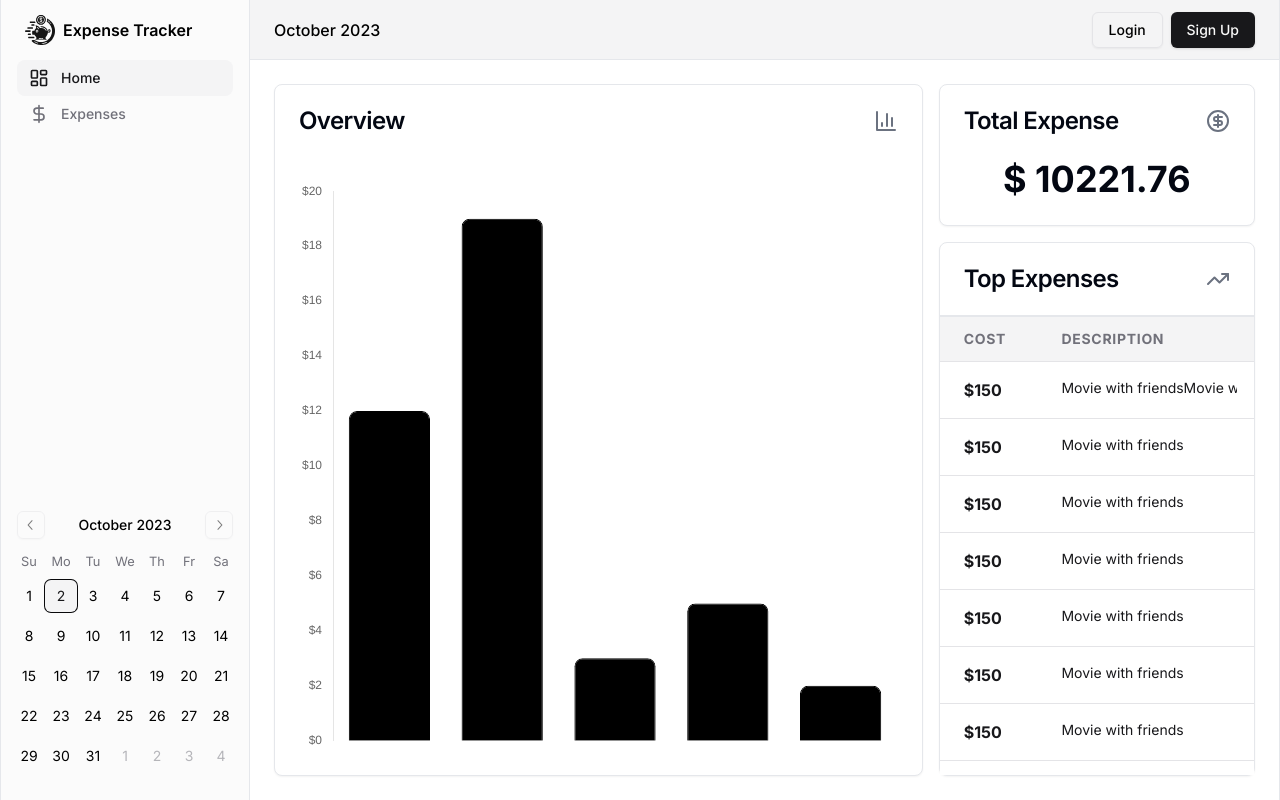
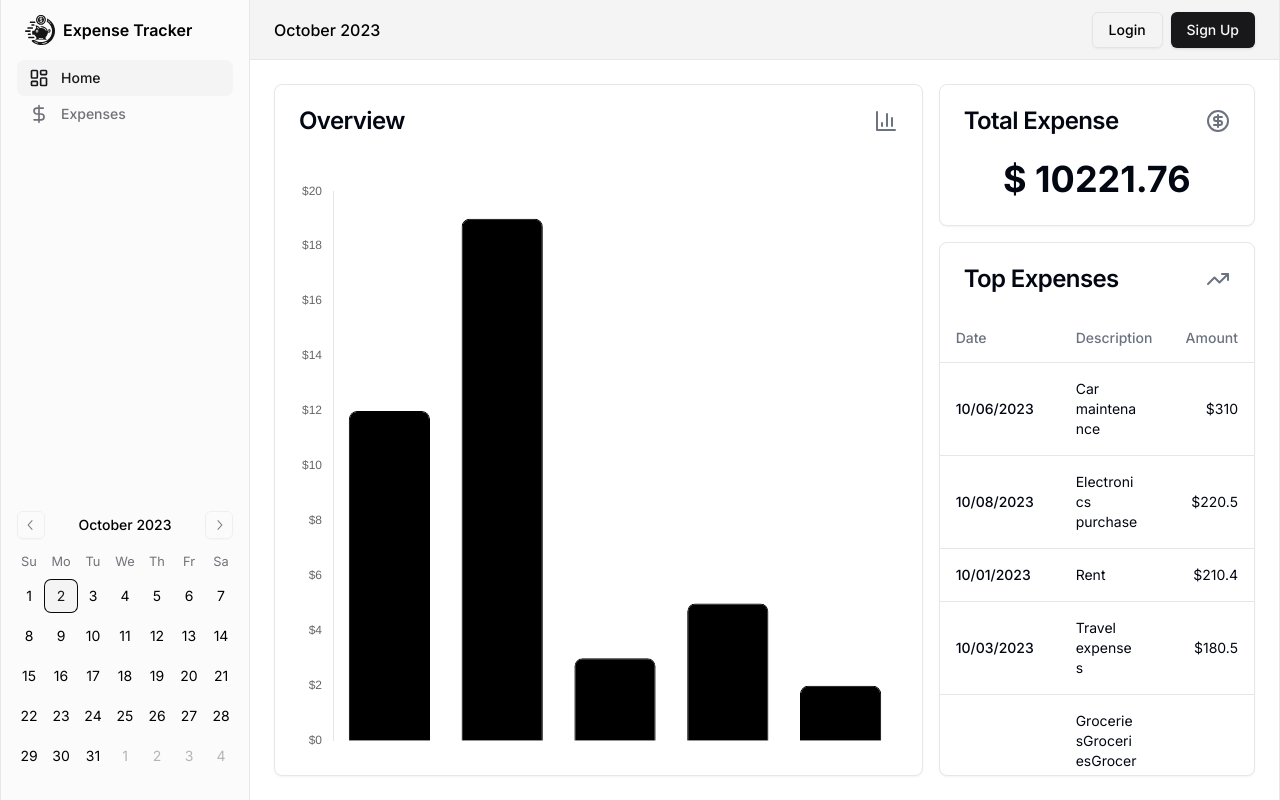
Before and after one commit to Bokdol11859/Expense-Tracker-Client, a Next.js app: page / in a window 1280 px wide. Built offline with nearby package versions, Linux system fonts and the light colour scheme.

Commit message:
[Feat] Change Home Top Expenses table

```diff
--- a/src/app/expenses/components/Expense.tsx
+++ b/src/app/expenses/components/Expense.tsx
@@ -72,7 +72,7 @@ export function Expense({ expenses }: { expenses: ExpenseType[] }) {
   }, [expenses, updateDialog]);
 
   return (
-    <main className="flex flex-1 flex-col gap-4 p-4 px-0 md:gap-6 md:p-6 overflow-y-auto">
+    <main className="flex flex-1 flex-col gap-4 p-4 px-0 md:gap-6 md:p-6 overflow-y-auto w-full">
       <Dialog>
         <ExpenseHeader
           onCreateButtonClick={setDialogStateToCreate}
--- a/src/app/expenses/components/ExpenseTable.tsx
+++ b/src/app/expenses/components/ExpenseTable.tsx
@@ -29,12 +29,12 @@ export const ExpenseTable = React.memo(
     onRowClick: (selectedExpenseId: string) => void;
   }) => {
     return (
-      <Table>
+      <Table className=" table-fixed">
         <TableHeader>
           <TableRow>
-            <TableHead className="w-[150px]">Date</TableHead>
+            <TableHead className="w-[120px] md:w-[160px]">Date</TableHead>
             <TableHead>Description</TableHead>
-            <TableHead className="text-right">Amount</TableHead>
+            <TableHead className="w-[100px] text-right">Amount</TableHead>
           </TableRow>
         </TableHeader>
         <TableBody>
@@ -49,7 +49,9 @@ export const ExpenseTable = React.memo(
                 <TableCell className="font-medium">
                   {formatDate(new Date(expense.date))}
                 </TableCell>
-                <TableCell>{expense.description}</TableCell>
+                <TableCell className="break-words	">
+                  {expense.description}
+                </TableCell>
                 <TableCell className="text-right">${expense.amount}</TableCell>
               </TableRow>
             </DialogTrigger>
--- a/src/common/components/Home/TopExpense.tsx
+++ b/src/common/components/Home/TopExpense.tsx
@@ -1,64 +1,46 @@
 import React from "react";
 import { Card, CardContent, CardHeader, CardTitle } from "../ui/card";
 import { CircleDollarIcon, TrendingUpIcon } from "@/common/icons";
+import { ExpenseTable } from "@/app/expenses/components/ExpenseTable";
+import expenses_ from "@/expense.json";
+import { Expense } from "@/app/expenses/page";
 
-const dummyData: { cost: number; description: string }[] = [
-  {
-    cost: 150,
-    description:
-      "Movie with friendsMovie with friendsMovie with friendsMovie with friendsMovie with friendsMovie with friendsMovie with friends",
-  },
-  {
-    cost: 150,
-    description: "Movie with friends",
-  },
-  {
-    cost: 150,
-    description: "Movie with friends",
-  },
-  {
-    cost: 150,
-    description: "Movie with friends",
-  },
-  {
-    cost: 150,
-    description: "Movie with friends",
-  },
-  {
-    cost: 150,
-    description: "Movie with friends",
-  },
-  {
-    cost: 150,
-    description: "Movie with friends",
-  },
-  {
-    cost: 150,
-    description: "Movie with friends",
-  },
-  {
-    cost: 150,
-    description: "Movie with friends",
-  },
-  {
-    cost: 150,
-    description: "Movie with friends",
-  },
-  {
-    cost: 150,
-    description: "Movie with friends",
-  },
-  {
-    cost: 150,
-    description: "Movie with friends",
-  },
-  {
-    cost: 150,
-    description: "Movie with friends",
-  },
-];
+import {
+  Table,
+  TableBody,
+  TableCell,
+  TableHead,
+  TableHeader,
+  TableRow,
+} from "../ui/table";
+
+function formatDate(date: Date) {
+  const days = ["Sun", "Mon", "Tue", "Wed", "Thu", "Fri", "Sat"];
+  const dayName = days[date.getDay()];
+  const day = String(date.getDate()).padStart(2, "0");
+  const month = String(date.getMonth() + 1).padStart(2, "0"); // JavaScript months are 0-based
+  const year = date.getFullYear();
+
+  return `${month}/${day}/${year}`;
+}
 
 export const TopExpense = React.memo(() => {
+  const expenses: Expense[] = React.useMemo(
+    () =>
+      expenses_
+        .sort((a, b) => {
+          return b.amount - a.amount;
+        })
+        .map((expense) => {
+          return {
+            ...expense,
+            date: new Date(expense.date),
+          };
+        })
+        .slice(0, 10),
+    []
+  );
+
   return (
     <Card className="col-span-1 row-span-3 flex flex-col w-full">
       <CardHeader className="flex-shrink-0">
@@ -70,30 +52,28 @@ export const TopExpense = React.memo(() => {
         </CardTitle>
       </CardHeader>
       <CardContent className="w-full flex-grow h-[450px] overflow-y-auto px-0">
-        <table className="w-full divide-y border-y-2 divide-zinc-200 dark:divide-zinc-800 overflow-y-scroll">
-          <thead className="bg-zinc-100 dark:bg-zinc-800 text-left">
-            <tr>
-              <th className="px-6 py-3 text-sm text-zinc-500 uppercase tracking-wider">
-                Cost
-              </th>
-              <th className="px-6 py-3 text-sm text-zinc-500 uppercase tracking-wider">
-                Description
-              </th>
-            </tr>
-          </thead>
-          <tbody className="w-full h-full bg-white divide-y divide-zinc-200 dark:bg-zinc-900 dark:divide-zinc-800">
-            {dummyData.map(({ cost, description }) => (
-              <tr key={description}>
-                <td className="px-6 py-4 whitespace-nowrap text-md font-bold text-zinc-900">
-                  ${cost}
-                </td>
-                <td className="flex w-[200px] px-6 py-4 whitespace-nowrap overflow-hidden text-sm text-zinc-900 text-ellipsis">
-                  {description}
-                </td>
-              </tr>
+        <Table className=" table-fixed">
+          <TableHeader>
+            <TableRow>
+              <TableHead className="w-[100px] md:w-[120px]">Date</TableHead>
+              <TableHead>Description</TableHead>
+              <TableHead className="w-[100px] text-right">Amount</TableHead>
+            </TableRow>
+          </TableHeader>
+          <TableBody>
+            {expenses.map((expense: Expense) => (
+              <TableRow key={expense.id} className="cursor-pointer">
+                <TableCell className="font-medium">
+                  {formatDate(new Date(expense.date))}
+                </TableCell>
+                <TableCell className="break-words	">
+                  {expense.description}
+                </TableCell>
+                <TableCell className="text-right">${expense.amount}</TableCell>
+              </TableRow>
             ))}
-          </tbody>
-        </table>
+          </TableBody>
+        </Table>
       </CardContent>
     </Card>
   );
--- a/src/expense.json
+++ b/src/expense.json
@@ -3,7 +3,7 @@
     "id": "f47ac10b-58cc-4372-a567-0e02b2c3d479",
     "date": "2023-10-09",
     "amount": 150.75,
-    "description": "Groceries"
+    "description": "GroceriesGroceriesGroceriesGroceriesGroceriesGroceriesGroceriesGroceriesGroceriesGroceriesGroceriesGroceriesGroceriesGroceriesGroceriesGroceriesGroceries"
   },
   {
     "id": "550e8400-e29b-41d4-a716-446655440001",
```
